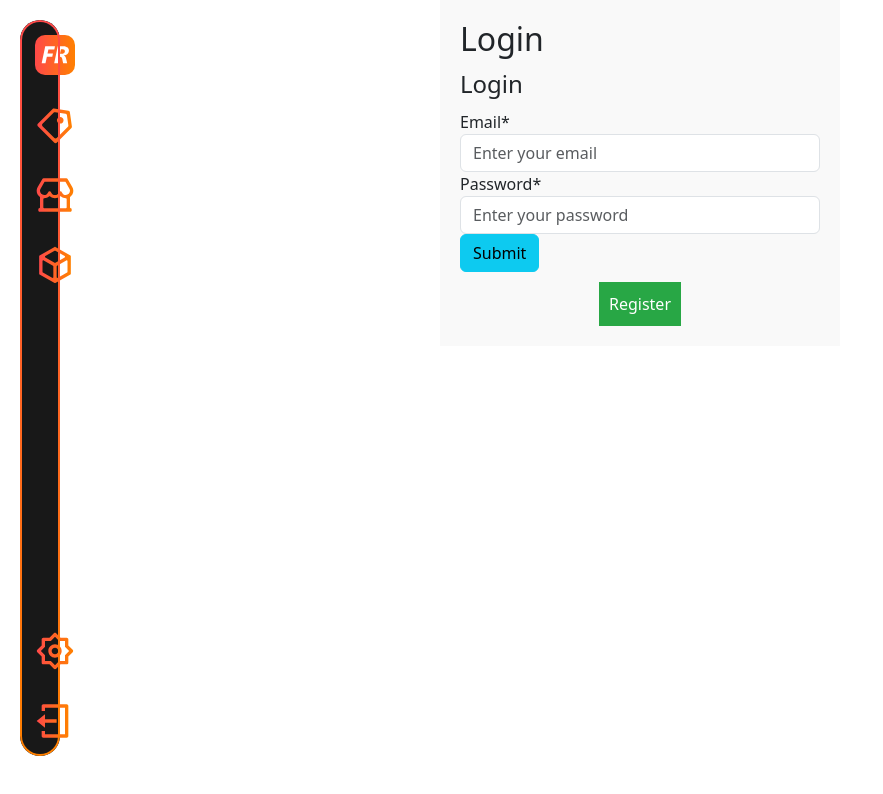
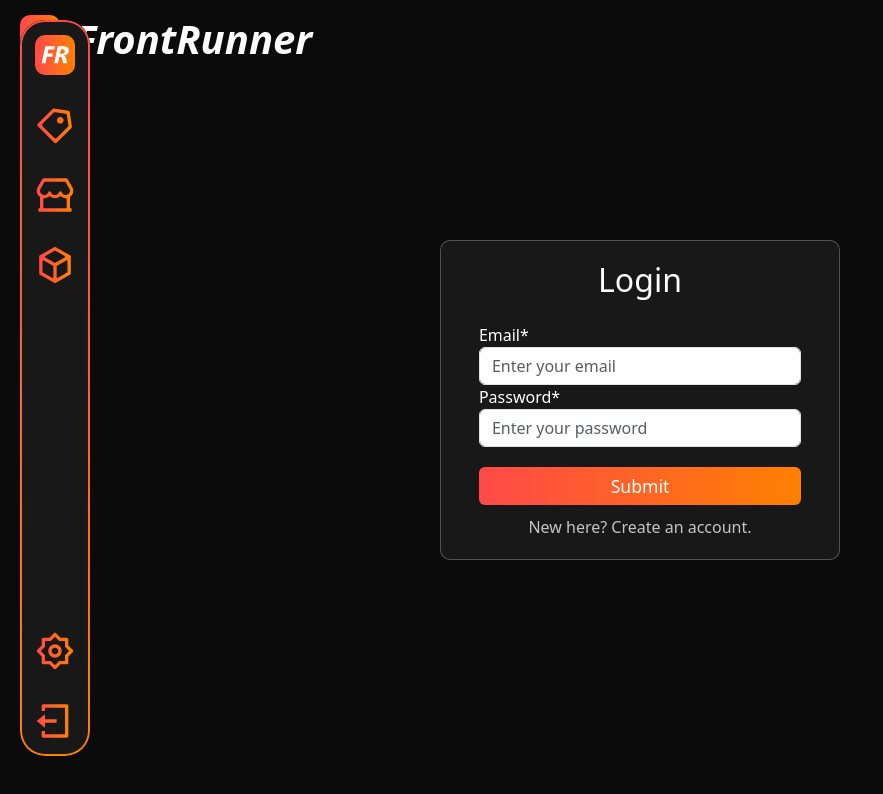
Before and after one commit to Andrewtomp/Software-Engineering, a React (Create React App) app in the folder front-runner/: page /login in a window 1280 px wide. Shown: the top 794 px of the page, without its empty margins (0-883 px from the left). Built offline with nearby package versions, Linux system fonts and the light colour scheme; what ag-grid-community would draw is missing.

Commit message:
Login and Register Styling

```diff
--- /dev/null
+++ b/front-runner/src/components/Login.css
@@ -0,0 +1,68 @@
+.logo-header {
+    position: absolute;
+    top: 15px;
+    left: 20px;
+    display: flex;
+    flex-direction: row;
+    gap: 15px;
+}
+
+.logo-header h1 {
+    font-style: italic;
+    font-weight: 700;
+}
+
+/* Center the card in the middle of the screen */
+.login-container {
+    position: relative;
+    display: flex;
+    justify-content: center;
+    align-items: center;
+    height: 100vh;
+    color: white;
+    background-color: #0b0b0b; /* Light gray background */
+  }
+
+  /* Style the card */
+  .login-card {
+    width: 100%;
+    max-width: 400px; /* Set a max width */
+    padding: 20px;
+    border: 1px solid rgba(255, 255, 255, 0.25);
+    border-radius: 10px;
+    color: white;
+    background-color: #181818;
+    align-items: center;
+    display: flex;
+    flex-direction: column;
+  }
+
+  /* Customize the submit button */
+  .login-card button {
+    width: 100%;
+    font-size: 1.1rem;
+    background: linear-gradient(to right, #FF4949, #FF8000);
+    color: white;
+    margin-top: 20px;
+    border: none;
+  }
+
+  .text-muted {
+    color: rgba(255, 255, 255, 0.5) !important;
+  }
+
+  .login-card a {
+    margin-top: 10px;
+    color: rgba(255, 255, 255, 0.75) !important;
+    align-self: center;
+    text-decoration: none;
+  }
+
+  .login-card a:hover {
+    color: rgba(255, 255, 255, 1) !important;
+    cursor: pointer;
+  }
+
+.rjsf {
+    width: 90%;
+}
--- a/front-runner/src/components/Login.js
+++ b/front-runner/src/components/Login.js
@@ -2,10 +2,10 @@ import React from 'react';
 import Form from '@rjsf/core';
 import validator from '@rjsf/validator-ajv8';
 import 'bootstrap/dist/css/bootstrap.min.css';
+import './Login.css';
 
 // Define the JSON Schema for the login form
 const schema = {
-  title: 'Login',
   type: 'object',
   properties: {
     email: {
@@ -45,18 +45,22 @@ const onSubmit = ({ formData }) => {
 // LoginForm Component
 const LoginForm = () => {
   return (
-    <div style={{ width: '400px', margin: '0 auto', padding: '20px', backgroundColor: '#f9f9f9' }}>
-      <h2>Login</h2>
+    <div className="login-container">
+      <div className='logo-header'>
+        <img src="../assets/Logo.svg" className="logo" alt="FR logo"/>
+        <h1>FrontRunner</h1>
+      </div>
+      <div className='login-card'>
+        <h2 className="text-center mb-4">Login</h2>
         <Form
           schema={schema}
           uiSchema={uiSchema}
           validator={validator}
           onSubmit={onSubmit} // Handle form submission
         />
-      <div style={{ marginTop: '10px', textAlign: 'center' }}>
-        <button onClick={() => window.location.href = '/register'} style={{ padding: '10px', backgroundColor: '#28a745', color: '#fff', border: 'none', cursor: 'pointer' }}>
-          Register
-        </button>
+          <a href= '/register'>
+          New here? Create an account.
+          </a>
       </div>
     </div>
   );
--- a/front-runner/src/components/NavBar.css
+++ b/front-runner/src/components/NavBar.css
@@ -5,7 +5,7 @@
     align-items: left;
     padding: 15px;
     background-color: #181818;
-    width: 40px;
+    width: 70px;
     position: fixed;
     border-radius: 25px;
     height: 92vh; /* Full screen height */
@@ -14,7 +14,7 @@
 }
 
 .nav-bar:hover {
-    width: 175px; /* Expand the width by 120px */
+    width: 215px; /* Expand the width by 120px */
 }
 
 .nav-option {
--- a/front-runner/src/components/Registration.js
+++ b/front-runner/src/components/Registration.js
@@ -5,7 +5,6 @@ import 'bootstrap/dist/css/bootstrap.min.css';
 
 // Define the JSON Schema for the registration form
 const schema = {
-  title: 'User Registration',
   type: 'object',
   properties: {
     email: {
@@ -53,18 +52,22 @@ const onSubmit = ({ formData }) => {
 // RegistrationForm Component
 const RegistrationForm = () => {
   return (
-    <div style={{ width: '400px', margin: '0 auto', padding: '20px', backgroundColor: '#f9f9f9' }}>
-      <h2>User Registration</h2>
+    <div className="login-container">
+      <div className='logo-header'>
+        <img src="../assets/Logo.svg" className="logo" alt="FR logo"/>
+        <h1>FrontRunner</h1>
+      </div>
+      <div className='login-card'>
+        <h2 className="text-center mb-4">Create an account</h2>
         <Form
           schema={schema}
           uiSchema={uiSchema}
           validator={validator}
           onSubmit={onSubmit} // Handle form submission
         />
-      <div style={{ marginTop: '10px', textAlign: 'center' }}>
-      <button onClick={() => window.location.href = '/login'} style={{ padding: '10px', backgroundColor: '#28a745', color: '#fff', border: 'none', cursor: 'pointer' }}>
-          Login
-        </button>
+        <a href = '/login'>
+            Already have an account? Login here.
+        </a>
       </div>
     </div>
   );
```
Lines whose indentation alone changed are shown as unchanged.
